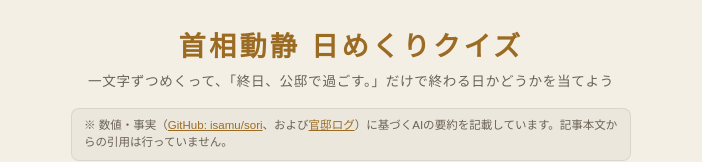
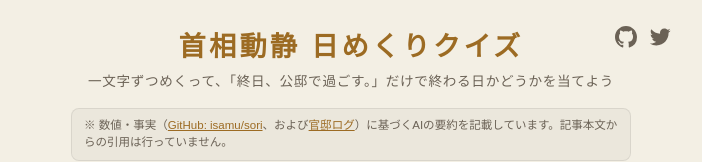
Before and after one commit to yadorigi-9-go/pm-dousei-ndo, an Astro site: page / in a window 1280 px wide. Shown: the top 162 px of the page, without its empty margins (289-991 px from the left). Built offline with nearby package versions, Linux system fonts and the light colour scheme; Astro itself is replaced by a stand-in of ours.

Commit message:
ヘッダー右上にGitHub・Twitterのアイコンリンクを追加
Co-Authored-By: Claude Sonnet 5 <noreply@anthropic.com>

```diff
--- a/src/pages/index.astro
+++ b/src/pages/index.astro
@@ -11,6 +11,32 @@ const questions = (await getCollection("questions")).map((entry) => entry.data);
 >
   <div class="app">
     <header>
+      <div class="header-links">
+        <a
+          href="https://github.com/yadorigi-9-go/pm-dousei-ndo"
+          target="_blank"
+          rel="noopener noreferrer"
+          aria-label="GitHub リポジトリ"
+        >
+          <svg viewBox="0 0 16 16" aria-hidden="true">
+            <path
+              d="M8 0C3.58 0 0 3.58 0 8c0 3.54 2.29 6.53 5.47 7.59.4.07.55-.17.55-.38 0-.19-.01-.82-.01-1.49-2.01.37-2.53-.49-2.69-.94-.09-.23-.48-.94-.82-1.13-.28-.15-.68-.52-.01-.53.63-.01 1.08.58 1.23.82.72 1.21 1.87.87 2.33.66.07-.52.28-.87.51-1.07-1.78-.2-3.64-.89-3.64-3.95 0-.87.31-1.59.82-2.15-.08-.2-.36-1.02.08-2.12 0 0 .67-.21 2.2.82.64-.18 1.32-.27 2-.27.68 0 1.36.09 2 .27 1.53-1.04 2.2-.82 2.2-.82.44 1.1.16 1.92.08 2.12.51.56.82 1.27.82 2.15 0 3.07-1.87 3.75-3.65 3.95.29.25.54.73.54 1.48 0 1.07-.01 1.93-.01 2.2 0 .21.15.46.55.38A8.013 8.013 0 0 0 16 8c0-4.42-3.58-8-8-8z"
+            ></path>
+          </svg>
+        </a>
+        <a
+          href="https://twitter.com/m1s_t1e_t0e"
+          target="_blank"
+          rel="noopener noreferrer"
+          aria-label="Twitter"
+        >
+          <svg viewBox="0 0 24 24" aria-hidden="true">
+            <path
+              d="M23.643 4.937c-.835.37-1.732.62-2.675.733.962-.576 1.7-1.49 2.048-2.578-.9.534-1.897.922-2.958 1.13-.85-.904-2.06-1.47-3.4-1.47-2.572 0-4.658 2.086-4.658 4.66 0 .364.042.718.12 1.06-3.873-.195-7.304-2.05-9.602-4.868-.4.69-.63 1.49-.63 2.342 0 1.616.823 3.043 2.072 3.878-.764-.025-1.482-.234-2.11-.583-.004.02-.004.04-.004.06 0 2.257 1.605 4.14 3.737 4.568-.392.106-.803.162-1.227.162-.3 0-.593-.028-.877-.082.593 1.85 2.313 3.198 4.352 3.234-1.595 1.25-3.604 1.995-5.786 1.995-.376 0-.747-.022-1.112-.065 2.062 1.323 4.51 2.093 7.14 2.093 8.57 0 13.255-7.098 13.255-13.254 0-.2-.005-.402-.014-.602.91-.658 1.7-1.477 2.323-2.41z"
+            ></path>
+          </svg>
+        </a>
+      </div>
       <h1>首相動静 日めくりクイズ</h1>
       <p class="sub">
         一文字ずつめくって、「終日、公邸で過ごす。」だけで終わる日かどうかを当てよう
--- a/src/styles/global.css
+++ b/src/styles/global.css
@@ -63,8 +63,32 @@ body {
 }
 
 header {
+  position: relative;
   text-align: center;
   margin-bottom: 18px;
+}
+
+.header-links {
+  position: absolute;
+  top: 2px;
+  right: 0;
+  display: flex;
+  gap: 12px;
+}
+
+.header-links a {
+  color: var(--text-dim);
+  display: inline-flex;
+}
+
+.header-links a:hover {
+  color: var(--accent);
+}
+
+.header-links svg {
+  width: 22px;
+  height: 22px;
+  fill: currentColor;
 }
 
 header h1 {
```
